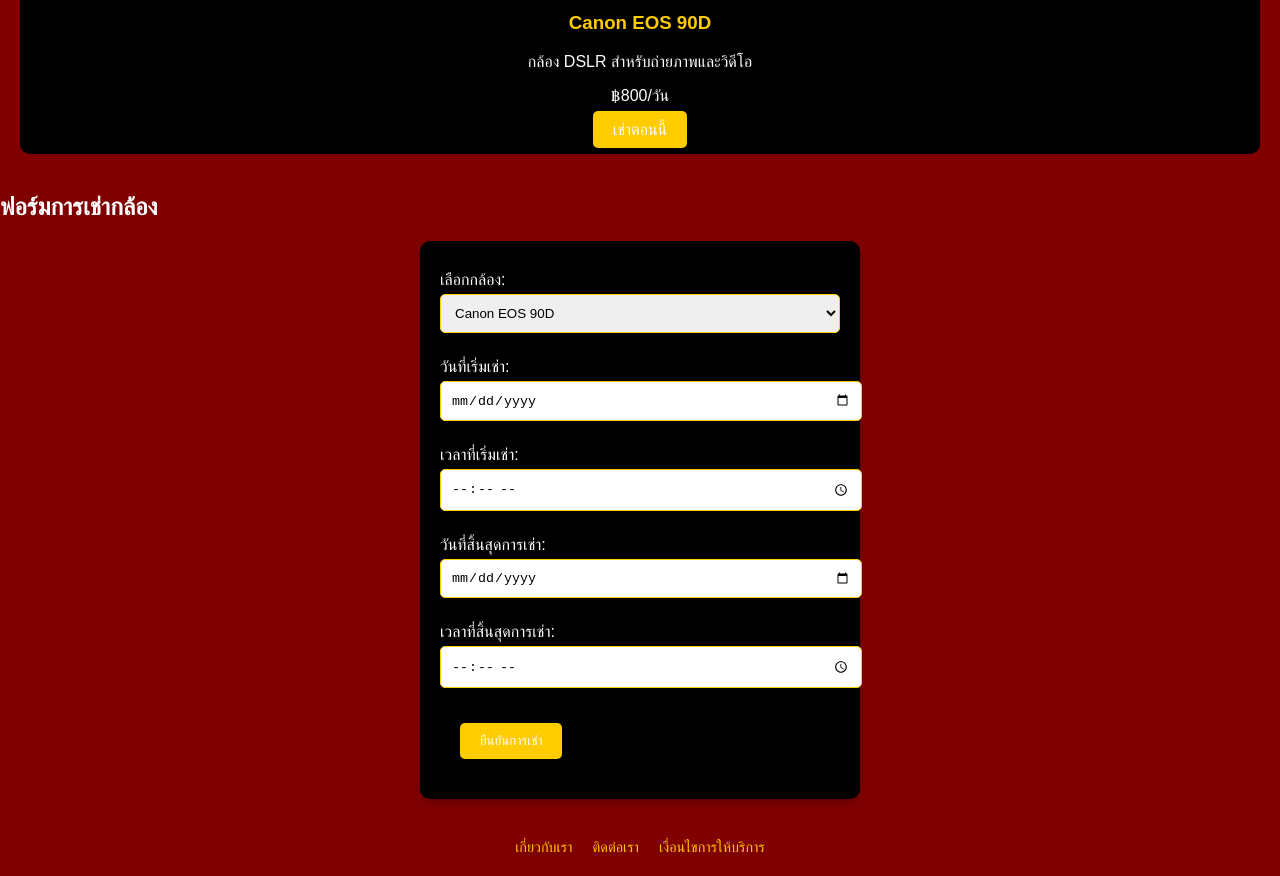
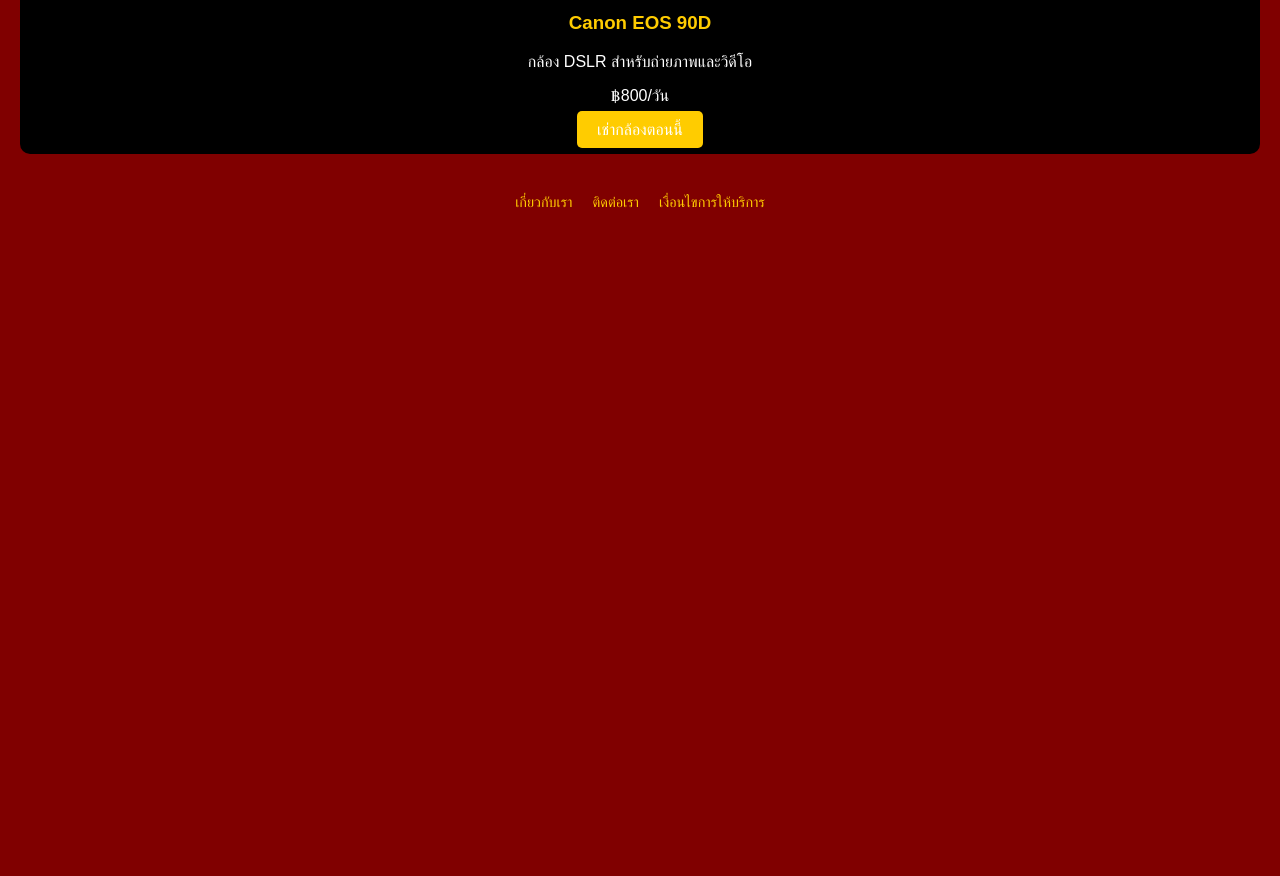
Before and after one commit to bewwww-1/JingJai-Rantal, a plain HTML site: page index.html in a window 1280 px wide. Shown: the part 925-1801 px from the top of the page. After the commit the page ends 1156 px from the top, so only its background shows below. Drawn offline with Linux system fonts and the light colour scheme.

Commit message:
Update index.html

```diff
--- a/index.html
+++ b/index.html
@@ -20,35 +20,10 @@
             <h3>Canon EOS 90D</h3>
             <p>กล้อง DSLR สำหรับถ่ายภาพและวิดีโอ</p>
             <p class="price">฿800/วัน</p>
-            <a href="#rent-form" class="btn">เช่าตอนนี้</a>
+            <a href="rent.html" class="btn">เช่ากล้องตอนนี้</a>
         </div>
         <!-- เพิ่มกล้องอื่น ๆ ในรูปแบบเดียวกัน -->
     </section>
-
-    <section id="rent-form">
-    <h2>ฟอร์มการเช่ากล้อง</h2>
-    <form class="rent-form">
-        <label for="camera">เลือกกล้อง:</label>
-        <select id="camera" name="camera" required>
-            <option value="Canon EOS 90D">Canon EOS 90D</option>
-            <!-- เพิ่มกล้องอื่น ๆ ที่นี่ -->
-        </select>
-
-        <label for="start-date">วันที่เริ่มเช่า:</label>
-        <input type="date" id="start-date" name="start-date" required>
-
-        <label for="start-time">เวลาที่เริ่มเช่า:</label>
-        <input type="time" id="start-time" name="start-time" required>
-
-        <label for="end-date">วันที่สิ้นสุดการเช่า:</label>
-        <input type="date" id="end-date" name="end-date" required>
-
-        <label for="end-time">เวลาที่สิ้นสุดการเช่า:</label>
-        <input type="time" id="end-time" name="end-time" required>
-
-        <button type="submit" class="btn">ยืนยันการเช่า</button>
-    </form>
-</section>
 
     <footer class="footer">
         <a href="#about">เกี่ยวกับเรา</a>
```
